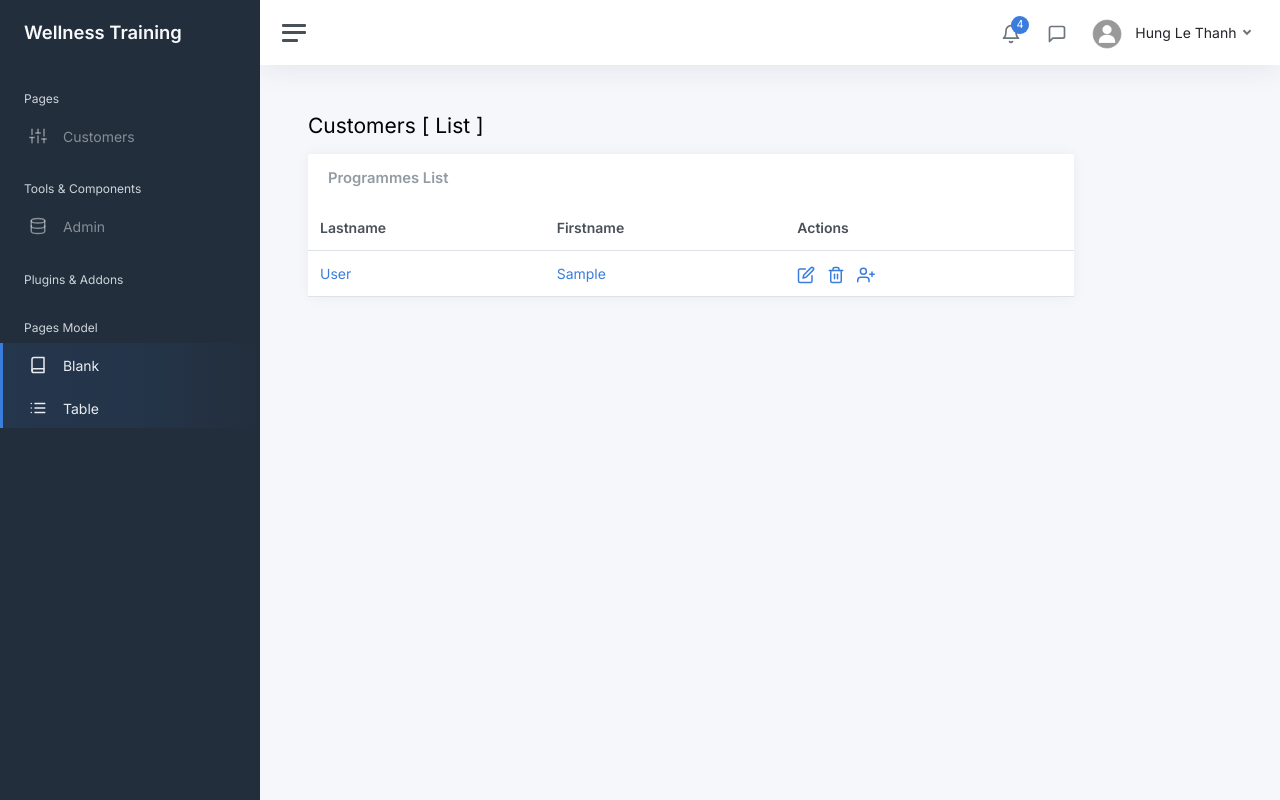
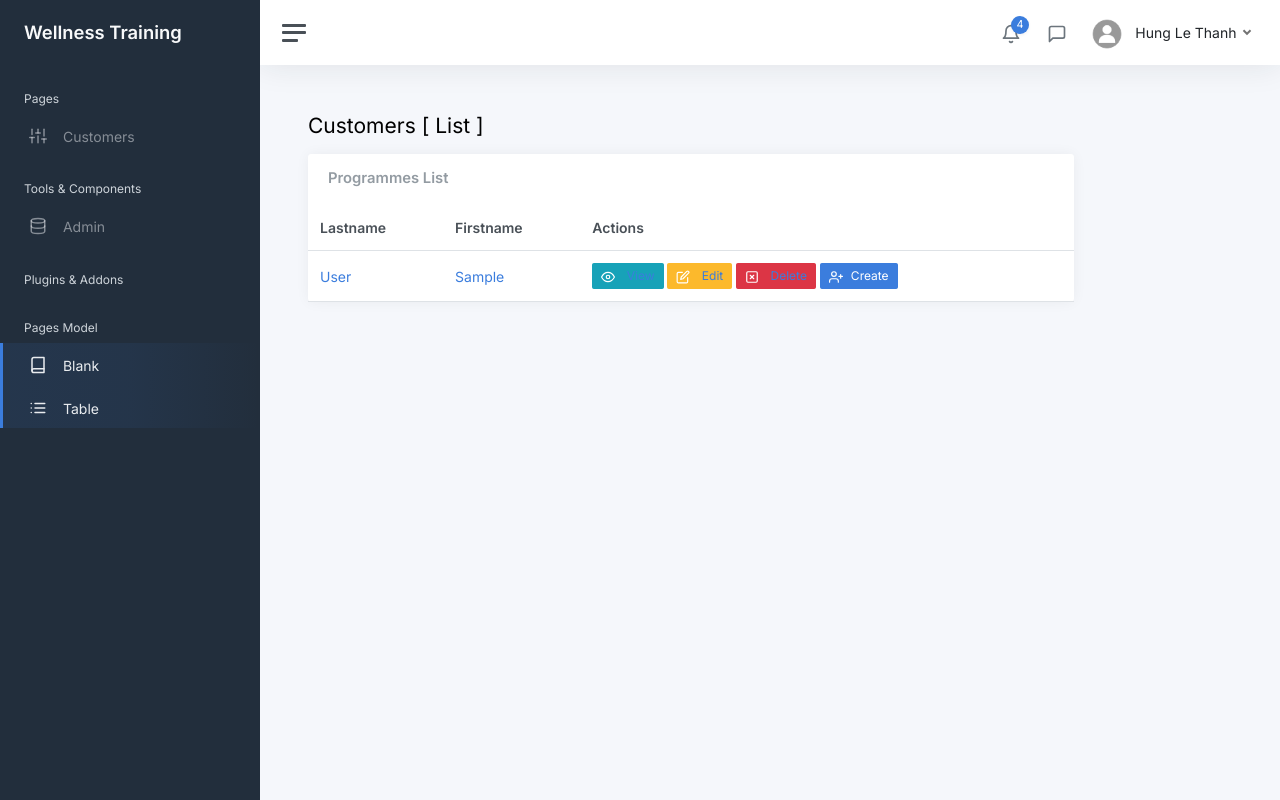
Before and after one commit to hlethanh/wellness-training-app, a Django app: page /customers/ in a window 1280 px wide. Run offline with Django 4.2, Linux system fonts and the light colour scheme; tables that the repository leaves empty hold one stand-in row (values such as "Sample post"); some libraries are stand-ins or nearby versions.

Commit message:
initial commit

```diff
--- a/src/backoffice/templates/backoffice/customer_list.html
+++ b/src/backoffice/templates/backoffice/customer_list.html
@@ -31,9 +31,24 @@
                             </a>
                         </td>
                         <td>
-                           <span><a alt="Edit" title="Edit" href="{% url 'customer-update' customer.id %}"><i class="me-2" data-feather="edit"></i></a></span>
-                           <span><a alt="Delete" title="Delete" href="{% url 'customer-delete' customer.id %}"><i class="me-2" data-feather="trash-2"></i></a></span>
-                           <span><a alt="Create" title="Create" href="{% url 'customer-create' %}"><i class="me-2" data-feather="user-plus"></i></a></span>
+                            <!--
+                            <span><a alt="Edit" title="Edit" href="{% url 'customer-update' customer.id %}"><i class="me-2" data-feather="edit"></i></a></span>
+                            <span><a alt="Delete" title="Delete" href="{% url 'customer-delete' customer.id %}"><i class="me-2" data-feather="trash-2"></i></a></span>
+                            <span><a alt="Create" title="Create" href="{% url 'customer-create' %}"><i class="me-2" data-feather="user-plus"></i></a></span>
+                            -->
+
+                            <button type=button class="btn btn-info btn-sm"><i class="me-2" data-feather="eye"></i>
+                                <a alt="View" title="View" style="text-decoration:none" href="{% url 'customer-read' customer.id %}">View</a>
+                            </button>
+                            <button type=button class="btn btn-warning btn-sm"><i class="me-2" data-feather="edit"></i>
+                                <a alt="Edit" title="Edit" href="{% url 'customer-update' customer.id %}">Edit</a>
+                            </button>
+                            <button type=button class="btn btn-danger btn-sm"><i class="me-2" data-feather="x-square"></i>
+                                <a alt="Delete" title="Delete" href="{% url 'customer-delete' customer.id %}">Delete</a>
+                            </button>
+                            <a alt="Delete" title="Delete" href="{% url 'customer-create'%}">
+                                <button type=button class="btn btn-primary btn-sm"><i class="me-2" data-feather="user-plus"></i>Create</button>
+                            </a>
                         </td>
                      </tr>
                     {% endfor %}
```
